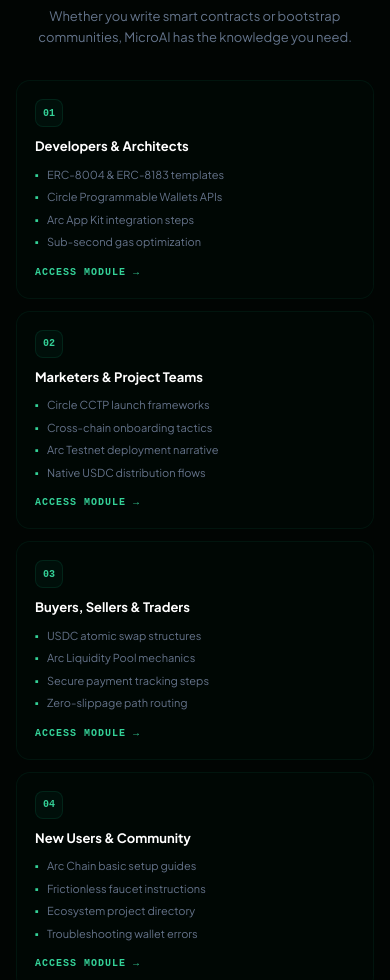
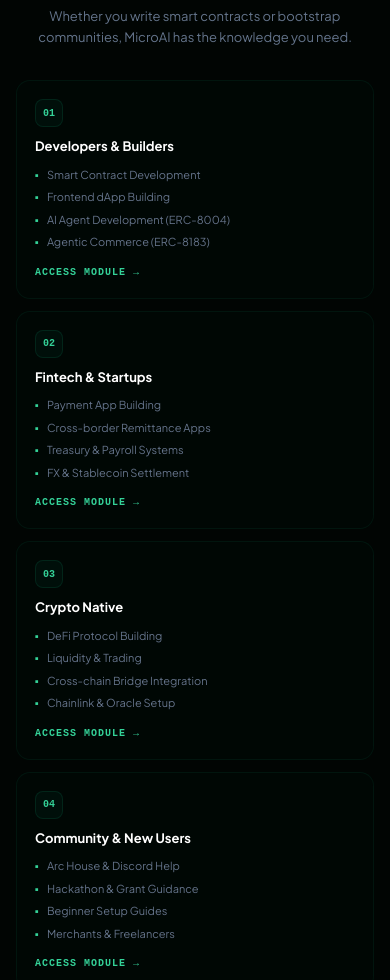
Before and after one commit to auronxbt/microai, a Next.js app: page / in a window 390 px wide. Shown: the part 1020-2000 px from the top of the page. Built offline with nearby package versions, Linux system fonts and the light colour scheme.

Commit message:
fix: landing page reflow bug, new heading, mobile responsive

```diff
--- a/app/page.tsx
+++ b/app/page.tsx
@@ -42,9 +42,9 @@
   }, []);
 
   const presets = [
-    { label: 'For Developers & Deployers', key: 'ERC-8004', q: 'How do I implement ERC-8004 AI Agent specifications on Arc Chain?', r: 'To deploy ERC-8004 on Arc, initialize your contract with the Arc Agent Core SDK, specify your runtime constraints, and ensure gas calculations utilize the native USDC gas settlement architecture.' },
-    { label: 'For Marketers & Teams', key: 'CCTP', q: 'How can we leverage Circle CCTP for cross-chain liquidity marketing?', r: 'Circle CCTP allows your marketing campaigns to target multi-chain native onboarding. Users burn USDC on source chains and mint natively on Arc without third-party wrap risk.' },
-    { label: 'For Buyers, Sellers & Traders', key: 'trades', q: 'What is the easiest protocol to settle secure USDC trades on Arc?', r: "Traders use the Native Arc Liquidity Hub. Sub-second settlement using Circle's native APIs ensures 100% security with near-zero slippage." },
+    { label: 'For Developers & Builders', key: 'ERC-8004', q: 'How do I implement ERC-8004 AI Agent on Arc?', r: 'To deploy ERC-8004 on Arc, initialize with Arc Agent Core SDK, specify runtime constraints, and use native USDC gas settlement.' },
+{ label: 'For Fintech & Startups', key: 'CCTP', q: 'How do I integrate Circle CCTP for cross-chain payments?', r: 'Circle CCTP burns USDC on source chain and mints native USDC on Arc — no wrapped tokens, fully native settlement.' },
+{ label: 'For Crypto Native & Traders', key: 'trades', q: 'How does DeFi and liquidity work on Arc?', r: 'Arc supports DeFi protocols with sub-second finality and USDC-native gas — ideal for liquidity pools and instant settlement.' },
   ];
 
   return (
@@ -155,10 +155,10 @@
         </div>
         <div style={{ display: 'grid', gridTemplateColumns: 'repeat(auto-fit, minmax(240px, 1fr))', gap: 12 }}>
           {[
-            { n: '01', title: 'Developers & Architects', points: ['ERC-8004 & ERC-8183 templates', 'Circle Programmable Wallets APIs', 'Arc App Kit integration steps', 'Sub-second gas optimization'] },
-            { n: '02', title: 'Marketers & Project Teams', points: ['Circle CCTP launch frameworks', 'Cross-chain onboarding tactics', 'Arc Testnet deployment narrative', 'Native USDC distribution flows'] },
-            { n: '03', title: 'Buyers, Sellers & Traders', points: ['USDC atomic swap structures', 'Arc Liquidity Pool mechanics', 'Secure payment tracking steps', 'Zero-slippage path routing'] },
-            { n: '04', title: 'New Users & Community', points: ['Arc Chain basic setup guides', 'Frictionless faucet instructions', 'Ecosystem project directory', 'Troubleshooting wallet errors'] },
+            { n: '01', title: 'Developers & Builders', points: ['Smart Contract Development', 'Frontend dApp Building', 'AI Agent Development (ERC-8004)', 'Agentic Commerce (ERC-8183)'] },
+{ n: '02', title: 'Fintech & Startups', points: ['Payment App Building', 'Cross-border Remittance Apps', 'Treasury & Payroll Systems', 'FX & Stablecoin Settlement'] },
+{ n: '03', title: 'Crypto Native', points: ['DeFi Protocol Building', 'Liquidity & Trading', 'Cross-chain Bridge Integration', 'Chainlink & Oracle Setup'] },
+{ n: '04', title: 'Community & New Users', points: ['Arc House & Discord Help', 'Hackathon & Grant Guidance', 'Beginner Setup Guides', 'Merchants & Freelancers'] },
           ].map(sector => (
             <div key={sector.n} style={{ padding: '18px', borderRadius: 14, background: 'rgba(3,17,10,0.2)', border: '1px solid rgba(16,185,129,0.08)' }}>
               <div style={{ width: 28, height: 28, borderRadius: 8, background: 'rgba(16,185,129,0.05)', border: '1px solid rgba(16,185,129,0.12)', display: 'flex', alignItems: 'center', justifyContent: 'center', fontSize: 10, fontWeight: 800, color: '#34d399', fontFamily: 'monospace', marginBottom: 10 }}>{sector.n}</div>
```
